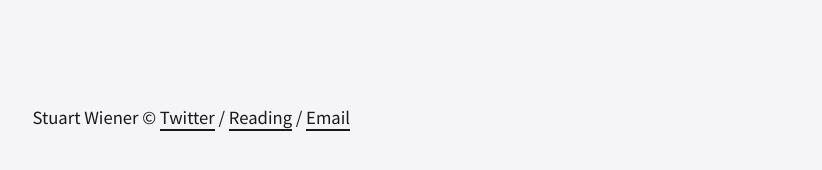
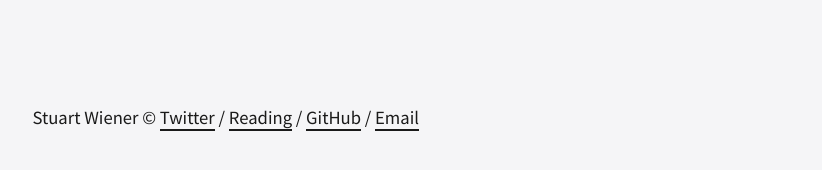
Before and after one commit to stuartwiener/stuartwiener.github.io, a Jekyll site: the page built from index.html, in a window 1280 px wide. Shown: the part 475-645 px from the top of the page, without its empty margins (142-964 px from the left). Built offline with Jekyll 4.4.1, drawn with Linux system fonts in a browser that asks for light colours; some web fonts are replaced.

Commit message:
added being comfortable with uncomfortable post

```diff
--- a/_config.yml
+++ b/_config.yml
@@ -13,6 +13,7 @@
 url: "http://stuartwiener.com" # the base hostname & protocol for your site
 twitter_username: stuartwiener
 reading_twitter_username: stuartisreading
+github_username: stuartwiener
 
 # Build settings
 markdown: kramdown
--- a/_includes/footer.html
+++ b/_includes/footer.html
@@ -4,7 +4,7 @@
 
     <div class="site-footer-final">
         <p>
-          {{ site.title }} &copy; <a href="http://twitter.com/{{ site.twitter_username }}">Twitter</a> / <a href="http://twitter.com/{{ site.reading_twitter_username }}">Reading</a> / <a href="mailto:{{ site.email }}">Email</a>
+          {{ site.title }} &copy; <a href="http://twitter.com/{{ site.twitter_username }}">Twitter</a> / <a href="http://twitter.com/{{ site.reading_twitter_username }}">Reading</a> / <a href="http://github.com/{{ site.github_username }}">GitHub</a> / <a href="mailto:{{ site.email }}">Email</a>
         </p>
     </div>
 
```
